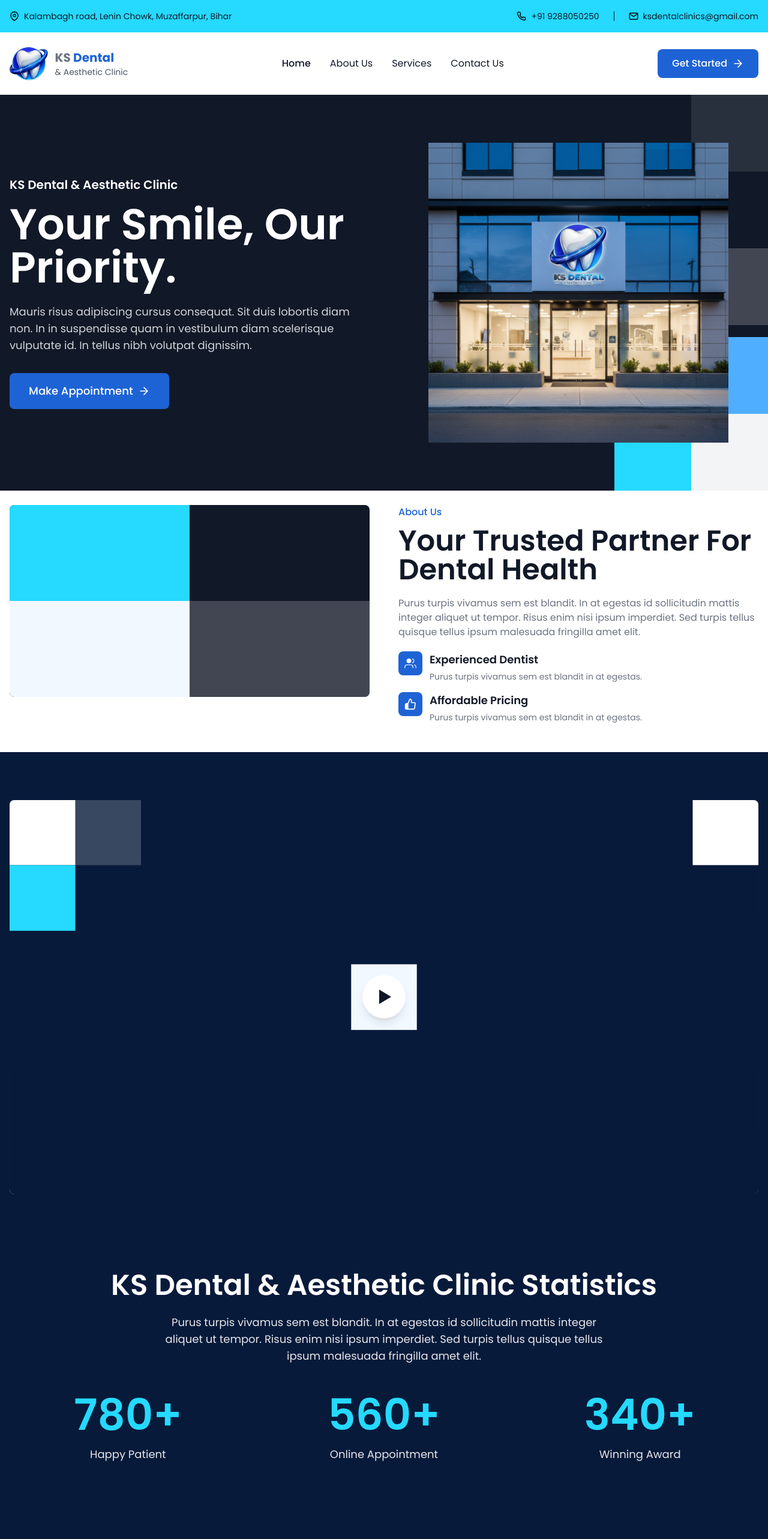
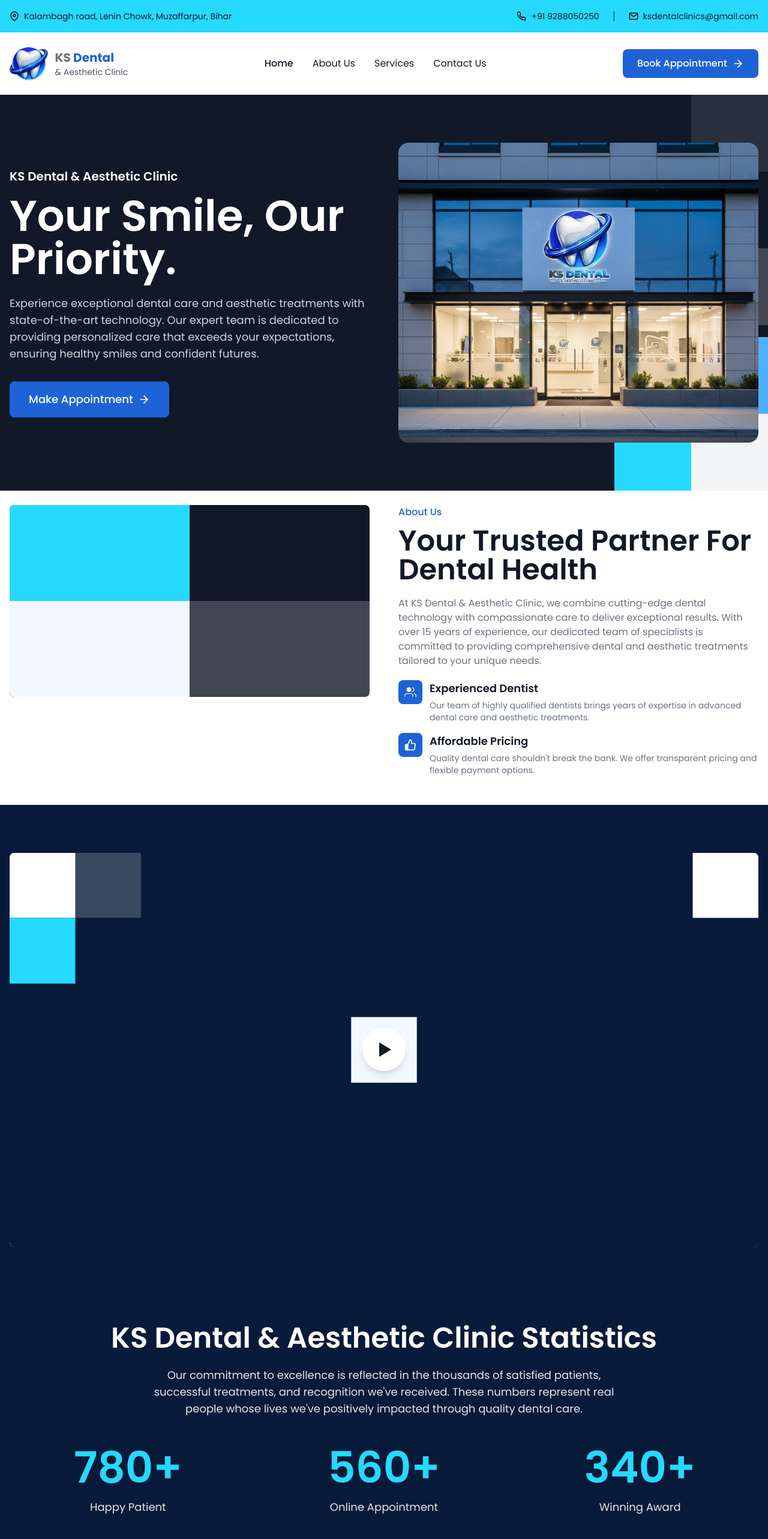
Before and after one commit to Nityom/dental-template, a Next.js app: page / in a window 1280 px wide. Shown: the top 2566 px of the page at 60% size. Built offline with nearby package versions, Linux system fonts and the light colour scheme.

Commit message:
Refactor code structure for improved readability and maintainability

```diff
--- a/src/app/about/page.jsx
+++ b/src/app/about/page.jsx
@@ -148,9 +148,9 @@
                     <a href="https://www.instagram.com/ksdentalaesthetic" target="_blank" rel="noopener noreferrer" className="bg-[#1E63D5] p-1.5 sm:p-2 rounded-lg">
                       <Image src="/images/img_icon_02.svg" alt="Instagram" width={18} height={18} />
                     </a>
-                    <div className="bg-[#1E63D5] p-1.5 sm:p-2 rounded-lg">
+                    {/* <div className="bg-[#1E63D5] p-1.5 sm:p-2 rounded-lg">
                       <Image src="/images/img_linkedin.svg" alt="LinkedIn" width={18} height={18} />
-                    </div>
+                    </div> */}
                   </div>
                 </div>
               </Card>
--- a/src/app/contact/page.jsx
+++ b/src/app/contact/page.jsx
@@ -115,9 +115,9 @@
                   <a href="https://www.instagram.com/ksdentalaesthetic" target="_blank" rel="noopener noreferrer" className="bg-gray-200 p-3 rounded-lg hover:bg-[#1E63D5] hover:text-white transition-colors cursor-pointer">
                     <Image src="/images/img_icon_02.svg" alt="Instagram" width={24} height={24} />
                   </a>
-                  <div className="bg-gray-200 p-3 rounded-lg hover:bg-[#1E63D5] hover:text-white transition-colors cursor-pointer">
+                  {/* <div className="bg-gray-200 p-3 rounded-lg hover:bg-[#1E63D5] hover:text-white transition-colors cursor-pointer">
                     <Image src="/images/img_linkedin.svg" alt="LinkedIn" width={24} height={24} />
-                  </div>
+                  </div> */}
                 </div>
               </div>
             </div>
--- a/src/app/page.jsx
+++ b/src/app/page.jsx
@@ -23,7 +23,7 @@
                 Your Trusted Partner For Dental Health
               </h2>
               <p className="text-gray-500 text-sm sm:text-base mb-5 leading-relaxed">
-                Purus turpis vivamus sem est blandit. In at egestas id sollicitudin mattis integer aliquet ut tempor. Risus enim nisi ipsum imperdiet. Sed turpis tellus quisque tellus ipsum malesuada fringilla amet elit.
+                At KS Dental & Aesthetic Clinic, we combine cutting-edge dental technology with compassionate care to deliver exceptional results. With over 15 years of experience, our dedicated team of specialists is committed to providing comprehensive dental and aesthetic treatments tailored to your unique needs.
               </p>
               <div className="grid grid-cols-1 gap-4 mb-6">
                 <div className="flex items-start gap-3">
@@ -32,7 +32,7 @@
                   </div>
                   <div>
                     <h3 className="text-base sm:text-lg font-semibold text-gray-900 mb-1">Experienced Dentist</h3>
-                    <p className="text-gray-500 text-xs sm:text-sm">Purus turpis vivamus sem est blandit in at egestas.</p>
+                    <p className="text-gray-500 text-xs sm:text-sm">Our team of highly qualified dentists brings years of expertise in advanced dental care and aesthetic treatments.</p>
                   </div>
                 </div>
                 <div className="flex items-start gap-3">
@@ -41,7 +41,7 @@
                   </div>
                   <div>
                     <h3 className="text-base sm:text-lg font-semibold text-gray-900 mb-1">Affordable Pricing</h3>
-                    <p className="text-gray-500 text-xs sm:text-sm">Purus turpis vivamus sem est blandit in at egestas.</p>
+                    <p className="text-gray-500 text-xs sm:text-sm">Quality dental care shouldn't break the bank. We offer transparent pricing and flexible payment options.</p>
                   </div>
                 </div>
               </div>
@@ -84,7 +84,7 @@
             <div className="text-center mb-12">
               <h2 className="text-5xl font-semibold text-white mb-6">KS Dental & Aesthetic Clinic Statistics</h2>
               <p className="text-gray-200 text-lg max-w-3xl mx-auto">
-                Purus turpis vivamus sem est blandit. In at egestas id sollicitudin mattis integer aliquet ut tempor. Risus enim nisi ipsum imperdiet. Sed turpis tellus quisque tellus ipsum malesuada fringilla amet elit.
+                Our commitment to excellence is reflected in the thousands of satisfied patients, successful treatments, and recognition we've received. These numbers represent real people whose lives we've positively impacted through quality dental care.
               </p>
             </div>
             <div className="grid grid-cols-1 md:grid-cols-3 gap-8 text-center">
@@ -114,7 +114,7 @@
                 Dental Services for Your Smile
               </h2>
               <p className="text-gray-500 text-lg mb-8 leading-relaxed">
-                Purus turpis vivamus sem est blandit. In at egestas id sollicitudin mattis integer aliquet ut tempor. Risus enim nisi ipsum imperdiet. Sed turpis tellus quisque tellus ipsum malesuada.
+                From routine checkups to advanced cosmetic procedures, our comprehensive range of dental and aesthetic services ensures that all your oral health and beauty needs are met under one roof. We use the latest technology to provide safe, effective, and comfortable treatments.
               </p>
               <div className="bg-gray-900 rounded-lg h-80 relative">
                 <Image
@@ -134,7 +134,7 @@
                 <div>
                   <h3 className="text-2xl font-semibold text-gray-900 mb-3">Teeth Whitening</h3>
                   <p className="text-gray-500 leading-relaxed">
-                    Vitae id at ac proin accumsan euismod egestas tortor fermentum. Porta odio erat diam.
+                    Professional teeth whitening treatments that brighten your smile safely and effectively, removing years of stains for a confident, radiant appearance.
                   </p>
                 </div>
               </div>
@@ -146,7 +146,7 @@
                 <div>
                   <h3 className="text-2xl font-semibold text-gray-900 mb-3">Teeth Checkup</h3>
                   <p className="text-gray-500 leading-relaxed">
-                    Vitae id at ac proin accumsan euismod egestas tortor fermentum. Porta odio erat diam.
+                    Regular dental checkups are essential for maintaining optimal oral health. Our comprehensive examinations help detect and prevent dental issues early.
                   </p>
                 </div>
               </div>
@@ -158,7 +158,7 @@
                 <div>
                   <h3 className="text-2xl font-semibold text-gray-900 mb-3">Teeth Implants</h3>
                   <p className="text-gray-500 leading-relaxed">
-                    Vitae id at ac proin accumsan euismod egestas tortor fermentum. Porta odio erat diam.
+                    Permanent dental implants provide natural-looking and feeling tooth replacements that restore both function and aesthetics to your smile.
                   </p>
                 </div>
               </div>
@@ -180,7 +180,7 @@
               Meet Our Expert Dental Team
             </h2>
             <p className="text-gray-200 text-lg max-w-4xl mx-auto">
-              Purus turpis vivamus sem est blandit. In at egestas id sollicitudin mattis integer aliquet ut tempor. Risus enim nisi ipsum imperdiet. Sed turpis tellus quisque tellus ipsum.
+              Our experienced dental professionals are dedicated to providing personalized care using the latest techniques and technology. Each member of our team is committed to making your dental experience comfortable and ensuring the best possible outcomes.
             </p>
           </div>
           <div className="grid grid-cols-1 md:grid-cols-3 gap-8">
@@ -203,9 +203,9 @@
                     <a href="https://www.instagram.com/ksdentalaesthetic" target="_blank" rel="noopener noreferrer" className="bg-[#1E63D5] p-3 rounded-lg border border-[#25D9FF]">
                       <Image src="/images/img_icon_02.svg" alt="Instagram" width={24} height={24} />
                     </a>
-                    <div className="bg-[#1E63D5] p-3 rounded-lg border border-[#25D9FF]">
+                    {/* <div className="bg-[#1E63D5] p-3 rounded-lg border border-[#25D9FF]">
                       <Image src="/images/img_linkedin.svg" alt="LinkedIn" width={24} height={24} />
-                    </div>
+                    </div> */}
                   </div>
                 </div>
               </Card>
@@ -226,13 +226,13 @@
                 <Image src="/images/img_icon.svg" alt="Quote icon" width={67} height={84} />
               </div>
               <p className="text-gray-500 text-lg mb-8 leading-relaxed">
-                Purus turpis vivamus sem est blandit. In at egestas id sollicitudin mattis integer aliquet ut tempor. Risus enim nisi ipsum imperdiet. Sed turpis tellus quisque tellus ipsum malesuada.
+                The team at KS Dental & Aesthetic Clinic transformed my smile completely! I was nervous about getting dental implants, but the staff made me feel comfortable throughout the entire process. The results exceeded my expectations, and I couldn't be happier with my new confident smile.
               </p>
               <div className="flex items-center gap-4">
                 <div className="w-20 h-20 bg-gray-900 rounded-full"></div>
                 <div>
                   <h4 className="text-2xl font-semibold text-gray-900">Jose Turner</h4>
-                  <p className="text-gray-500">Customer</p>
+                  <p className="text-gray-500">Satisfied Patient</p>
                 </div>
               </div>
             </div>
@@ -264,7 +264,7 @@
               </div>
               <h3 className="text-2xl font-semibold text-gray-900 mb-4">Make Appointment</h3>
               <p className="text-gray-500 leading-relaxed">
-                Etiam fusce arcu ac auctor nisl purus consectetur. Eu viverra ultricies sit.
+                Schedule your visit online or call us directly. Choose a convenient time that works with your schedule, and we'll be ready to welcome you.
               </p>
             </div>
             <div className="text-center">
@@ -273,7 +273,7 @@
               </div>
               <h3 className="text-2xl font-semibold text-gray-900 mb-4">Expert Dental Care</h3>
               <p className="text-gray-500 leading-relaxed">
-                Etiam fusce arcu ac auctor nisl purus consectetur. Eu viverra ultricies sit.
+                Receive personalized treatment from our experienced professionals using state-of-the-art equipment and proven techniques for optimal results.
               </p>
             </div>
             <div className="text-center">
@@ -282,7 +282,7 @@
               </div>
               <h3 className="text-2xl font-semibold text-gray-900 mb-4">Radiate Confidence</h3>
               <p className="text-gray-500 leading-relaxed">
-                Etiam fusce arcu ac auctor nisl purus consectetur. Eu viverra ultricies sit.
+                Enjoy your beautiful, healthy smile and the confidence it brings. We're here to support your ongoing dental health journey.
               </p>
             </div>
           </div>
--- a/src/components/common/Footer.jsx
+++ b/src/components/common/Footer.jsx
@@ -47,7 +47,7 @@
               className="text-gray-300 mb-6 leading-relaxed text-sm md:text-base"
               variants={navItemAnimation}
             >
-              Amet quis rhoncus turpis phasellus ut dui. Volutpat turpis tortor blandit eget nibh ac lacus vitae purus. Sagittis tortor fermentum.
+              Your trusted partner for comprehensive dental and aesthetic care. We're dedicated to creating beautiful, healthy smiles using advanced technology and personalized treatment.
             </motion.p>
             <motion.div
               className="flex gap-3"
--- a/src/components/common/Header.jsx
+++ b/src/components/common/Header.jsx
@@ -121,7 +121,7 @@
                 size="medium"
                 className="hidden sm:flex bg-[#1E63D5] hover:bg-[#25D9FF] px-4 py-2 md:px-6 md:py-3"
               >
-                Get Started
+                Book Appointment
                 <Image src="/images/img_arrowright.svg" alt="Arrow" width={20} height={20} className="ml-2" />
               </Button>
             </motion.div>
@@ -227,7 +227,7 @@
                     size="medium"
                     className="w-full bg-[#1E63D5] hover:bg-[#25D9FF] flex items-center justify-center"
                   >
-                    Get Started
+                    Book Appointment
                     <Image src="/images/img_arrowright.svg" alt="Arrow" width={20} height={20} className="ml-2" />
                   </Button>
                 </motion.div>
--- a/src/components/common/HeroSection.jsx
+++ b/src/components/common/HeroSection.jsx
@@ -41,7 +41,7 @@
               animate={{ opacity: 1, y: 0 }}
               transition={{ delay: 0.6 }}
             >
-              Mauris risus adipiscing cursus consequat. Sit duis lobortis diam non. In in suspendisse quam in vestibulum diam scelerisque vulputate id. In tellus nibh volutpat dignissim.
+              Experience exceptional dental care and aesthetic treatments with state-of-the-art technology. Our expert team is dedicated to providing personalized care that exceeds your expectations, ensuring healthy smiles and confident futures.
             </motion.p>
             <motion.div
               whileHover="hover"
@@ -56,7 +56,7 @@
           </motion.div>
 
           <motion.div
-            className="relative h-64 md:h-96 lg:h-[500px]"
+            className="relative h-64 md:h-96 lg:h-[500px] rounded-2xl overflow-hidden"
             initial={{ opacity: 0, x: 50 }}
             animate={{ opacity: 1, x: 0 }}
             transition={{ duration: 0.8, delay: 0.4 }}
@@ -65,7 +65,7 @@
               src="/images/hero.png"
               alt="KS Dental & Aesthetic Clinic"
               fill
-              className="object-contain"
+              className="object-cover rounded-2xl"
               priority
             />
           </motion.div>
```
